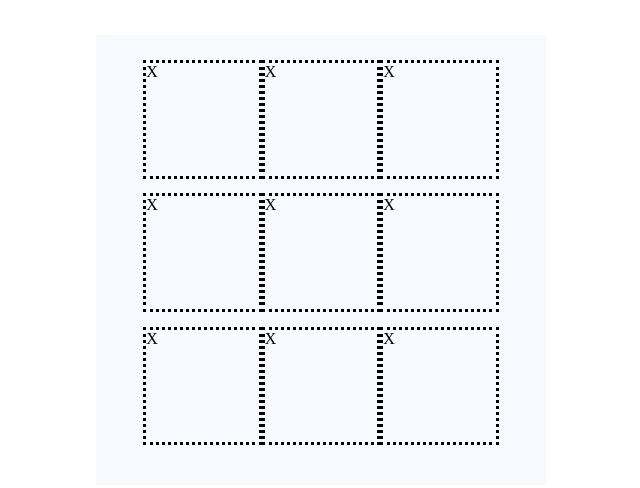
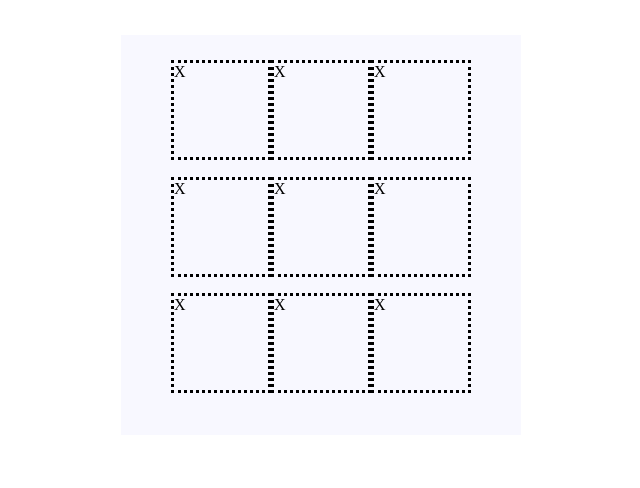
Before and after one commit to termofday/tic-tac-toe, a website built with Vite: page index.html in a window 1280 px wide. Shown: the whole page, without its empty margins (319-959 px from the left). Built offline with nearby package versions, Linux system fonts and the light colour scheme.

Commit message:
work on gui + logic

```diff
--- a/src/game.js
+++ b/src/game.js
@@ -10,10 +10,16 @@ class Game {
         let active_player = null;
     }
 
+    fieldHandler(player) {
+
+    }
+
     getField() {
         const field = document.getElementById('app');
         field.classList.add('field')
+
         let newHaW = field.offsetWidth / 4;
+
         console.log(newHaW)
         for (let i = 0; i <= 8; i++) {
             let ele = document.createElement('div');
@@ -25,6 +31,8 @@ class Game {
 
             ele.textContent = "X";
 
+            ele.addEventListener('click', this.fieldHandler);
+
             field.appendChild(ele);
         }
     }
--- a/style.css
+++ b/style.css
@@ -1,6 +1,7 @@
 * {
   padding: 0;
   margin: 0;
+  box-sizing: border-box;
 }
 
 .field {
@@ -23,5 +24,4 @@
 
 .inner {
   border: dotted;
-  width: 50px;
 }
```
